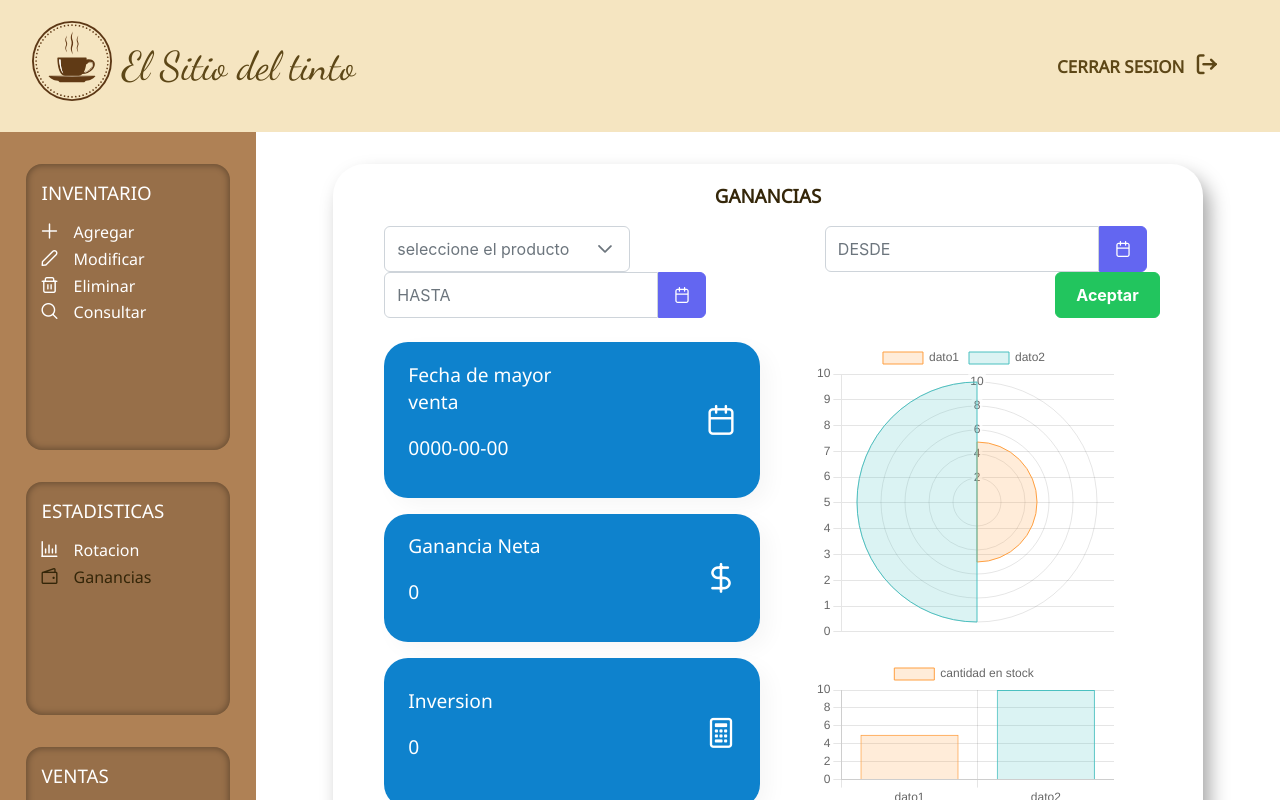
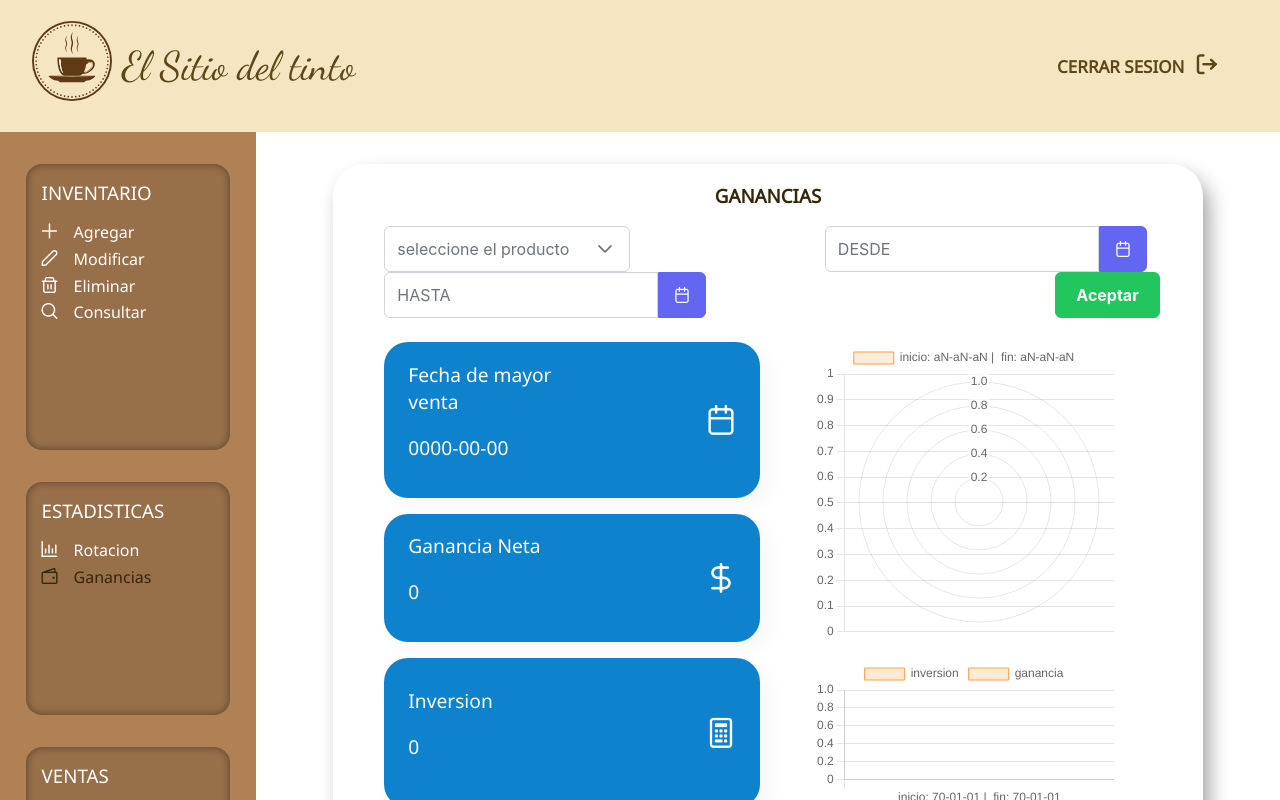
Before and after one commit to binmex/proyect_awie, a React (Create React App) app in the folder front/: page /ganancias in a window 1280 px wide. Shown: the top 800 px of the page. Built offline with nearby package versions, Linux system fonts and the light colour scheme; no server answers.

Commit message:
primera grafica ganancias

```diff
--- a/front/src/Componentes/GananciasProducto.jsx
+++ b/front/src/Componentes/GananciasProducto.jsx
@@ -4,6 +4,7 @@ import { Dropdown } from "primereact/dropdown";
 import { Button } from "primereact/button";
 import axios from 'axios';
 import { ChartGanancias } from "./chart/ChartGanancias";
+import { ChartRotacion1 } from "./chart/ChartRotacion1";
 
 
 export const GananciasProducto = () => {
@@ -136,7 +137,7 @@ export const GananciasProducto = () => {
               <ChartGanancias tipo='polarArea'/>
             </div>
             <div className="boxChart">
-              <ChartGanancias tipo='bar' />
+              <ChartGanancias tipo='bar' inversion={inversion} gananciaNeta={gananciaNeta}  date1={date1} date2={date2}/>
             </div>
             <div className="boxDato fechas">
             <div className="infoBox">
--- a/front/src/Componentes/chart/ChartGanancias.jsx
+++ b/front/src/Componentes/chart/ChartGanancias.jsx
@@ -2,16 +2,37 @@ import React, { useState, useEffect } from "react";
 import { Chart } from "primereact/chart";
 
 
-export const ChartGanancias = ({tipo}) => {
+export const ChartGanancias = ({tipo,inversion,gananciaNeta,date1, date2}) => {
     const [chartData, setChartData] = useState({});
     const [chartOptions, setChartOptions] = useState({});
     useEffect(() => {
+      const concatenatedDate ="inicio: "+ convertirFecha(date1) + " | " +
+       " fin: "+convertirFecha(date2);
       const data = {
-        labels: ["dato1", "dato2"],
+        labels: [concatenatedDate],
         datasets: [
           {
-            label: "cantidad en stock",
-            data: [5,10],
+            label: "inversion",
+            data: [inversion],
+
+            backgroundColor: [
+              "rgba(255, 159, 64, 0.2)",
+              "rgba(75, 192, 192, 0.2)",
+              "rgba(54, 162, 235, 0.2)",
+              "rgba(153, 102, 255, 0.2)",
+            ],
+            borderColor: [
+              "rgb(255, 159, 64)",
+              "rgb(75, 192, 192)",
+              "rgb(54, 162, 235)",
+              "rgb(153, 102, 255)",
+            ],
+            borderWidth: 1,
+          },
+          {
+            label: "ganancia",
+            data: [gananciaNeta],
+
             backgroundColor: [
               "rgba(255, 159, 64, 0.2)",
               "rgba(75, 192, 192, 0.2)",
@@ -39,7 +60,7 @@ export const ChartGanancias = ({tipo}) => {
 
       setChartData(data);
       setChartOptions(options);
-    }, []);
+    }, [inversion]);
 
     function convertirFecha(fechaOriginal) {
       // Parsear la fecha en formato original
```
